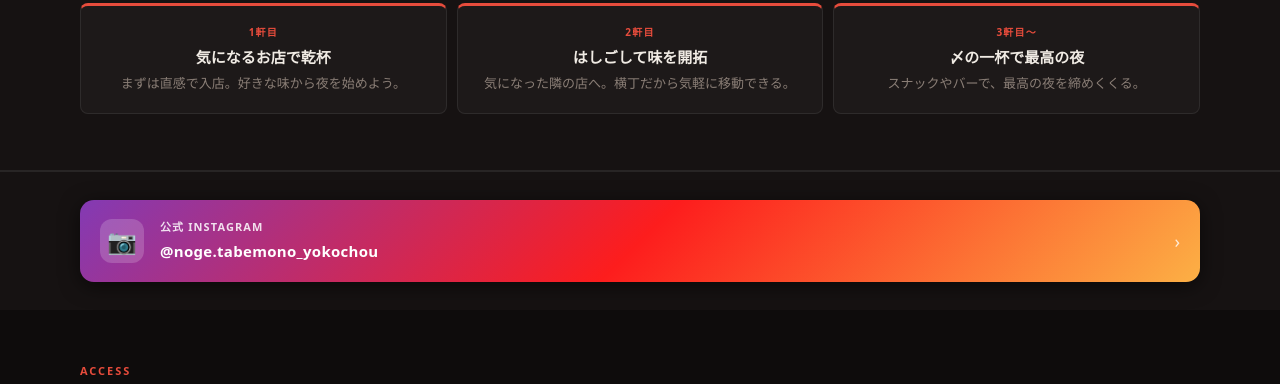
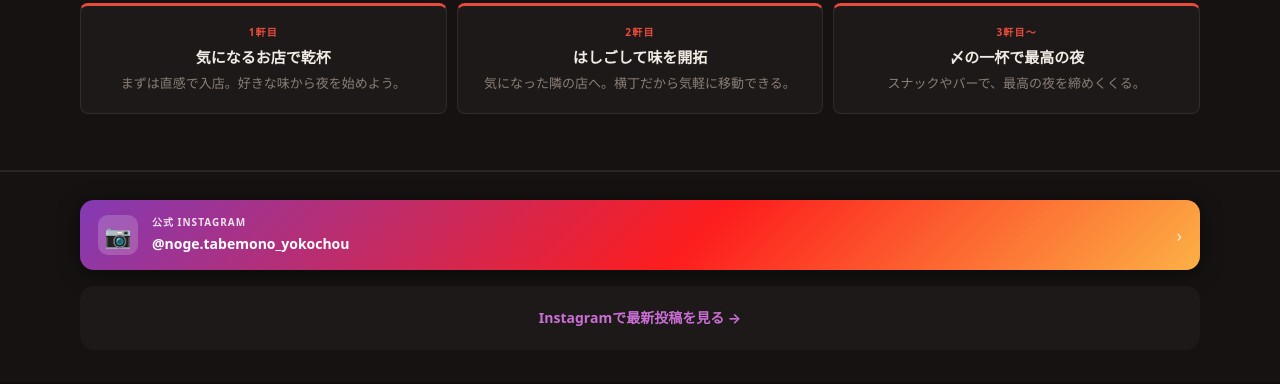
Before and after one commit to reciprorefcore-a11y/noge-demo, a plain HTML site: page index.html in a window 1280 px wide. Shown: the part 3409-3793 px from the top of the page. Drawn offline with Linux system fonts and the light colour scheme; no server answers; a web font is replaced by a local one.

Commit message:
feat: Instagram最新投稿を自動表示 (Vercel API Route)
- /api/instagram-latest.js: Instagram Basic Display APIから最新1件取得
  INSTAGRAM_TOKEN 環境変数で認証
  レスポンスを30分キャッシュ
- フロントエンド: fetchで最新投稿を取得し画像・キャプション表示
  API未設定/エラー時はInstagramプロフィールへのリンクにフォールバック

Co-Authored-By: Claude Sonnet 4.6 <noreply@anthropic.com>

```diff
--- a/index.html
+++ b/index.html
@@ -404,56 +404,100 @@
       line-height: 1.55;
     }
 
-    /* ===== Instagram Banner ===== */
+    /* ===== Instagram ===== */
     .insta-section {
-      padding: 28px 18px;
+      padding: 28px 18px 32px;
       background: var(--bg-2);
       border-top: 1px solid var(--line);
     }
     .insta-inner { max-width: 1120px; margin: 0 auto; }
-    .insta-link {
+
+    /* アカウントバナー */
+    .insta-account {
       display: flex;
       align-items: center;
-      gap: 16px;
-      padding: 18px 20px;
-      background: linear-gradient(135deg, #833ab4 0%, #fd1d1d 50%, #fcb045 100%);
+      gap: 14px;
+      padding: 14px 18px;
+      background: linear-gradient(135deg,#833ab4 0%,#fd1d1d 55%,#fcb045 100%);
       border-radius: var(--r);
       color: #fff;
-      text-decoration: none;
+      margin-bottom: 16px;
       box-shadow: var(--shadow);
     }
     .insta-icon {
       flex-shrink: 0;
-      width: 44px;
-      height: 44px;
+      width: 40px; height: 40px;
       background: rgba(255,255,255,.18);
-      border-radius: 12px;
-      display: flex;
-      align-items: center;
-      justify-content: center;
-      font-size: 24px;
-      line-height: 1;
+      border-radius: 10px;
+      display: flex; align-items: center; justify-content: center;
+      font-size: 22px; line-height: 1;
     }
-    .insta-text { min-width: 0; }
+    .insta-text { min-width: 0; flex: 1; }
     .insta-label {
+      display: block; font-size: 10px; font-weight: 700;
+      opacity: .85; letter-spacing: .1em; margin-bottom: 1px;
+    }
+    .insta-handle { display: block; font-size: 14px; font-weight: 800; }
+    .insta-arrow { font-size: 18px; opacity: .75; }
+
+    /* 最新投稿 */
+    .insta-latest { border-radius: var(--r); overflow: hidden; }
+    .insta-loading {
+      padding: 32px;
+      text-align: center;
+      color: var(--text-muted);
+      font-size: 13px;
+      background: var(--bg-card);
+      border-radius: var(--r);
+    }
+    .insta-post-link {
       display: block;
-      font-size: 11px;
-      font-weight: 700;
-      opacity: .85;
-      letter-spacing: .1em;
-      margin-bottom: 2px;
+      background: var(--bg-card);
+      border: 1px solid var(--line);
+      border-radius: var(--r);
+      overflow: hidden;
+      color: var(--text);
     }
-    .insta-handle {
+    .insta-post-img {
+      position: relative;
+      aspect-ratio: 1;
+      overflow: hidden;
+      background: var(--bg-card-2);
+    }
+    .insta-post-img img {
+      width: 100%; height: 100%;
+      object-fit: cover;
       display: block;
-      font-size: 15px;
-      font-weight: 800;
-      letter-spacing: .02em;
     }
-    .insta-arrow {
-      margin-left: auto;
-      font-size: 18px;
-      opacity: .8;
-      flex-shrink: 0;
+    .insta-video-badge {
+      position: absolute; top: 10px; right: 12px;
+      font-size: 20px; color: #fff;
+      text-shadow: 0 1px 4px rgba(0,0,0,.6);
+    }
+    .insta-caption {
+      margin: 0;
+      padding: 12px 14px 4px;
+      font-size: 13px; line-height: 1.6;
+      color: var(--text-sub);
+      display: -webkit-box;
+      -webkit-line-clamp: 2;
+      -webkit-box-orient: vertical;
+      overflow: hidden;
+    }
+    .insta-view-btn {
+      display: block;
+      padding: 10px 14px 14px;
+      font-size: 12px; font-weight: 800;
+      color: #c96fd4;
+      letter-spacing: .04em;
+    }
+    .insta-view-all {
+      display: flex; align-items: center; justify-content: center;
+      padding: 20px;
+      background: var(--bg-card);
+      border-radius: var(--r);
+      font-size: 14px; font-weight: 700;
+      color: #c96fd4;
     }
 
     /* ===== Access ===== */
@@ -705,10 +749,9 @@
     <!-- Instagram -->
     <section class="insta-section">
       <div class="insta-inner">
-        <a class="insta-link"
+        <a class="insta-account"
            href="https://www.instagram.com/noge.tabemono_yokochou/"
-           target="_blank" rel="noopener noreferrer"
-           aria-label="野毛たべもの横丁 公式Instagram">
+           target="_blank" rel="noopener noreferrer">
           <span class="insta-icon">📷</span>
           <span class="insta-text">
             <span class="insta-label">公式 INSTAGRAM</span>
@@ -716,6 +759,9 @@
           </span>
           <span class="insta-arrow">›</span>
         </a>
+        <div class="insta-latest" id="instaLatest">
+          <div class="insta-loading">読み込み中…</div>
+        </div>
       </div>
     </section>
 
@@ -901,6 +947,40 @@
       };
     }
 
+    /* ===== Instagram latest post ===== */
+    async function loadInstagram() {
+      const el = document.getElementById("instaLatest");
+      if (!el) return;
+      try {
+        const r = await fetch("/api/instagram-latest");
+        if (!r.ok) throw new Error("api-error");
+        const post = await r.json();
+        if (post.error) throw new Error(post.error);
+        const imgSrc = post.media_type === "VIDEO" ? post.thumbnail_url : post.media_url;
+        const cap = post.caption
+          ? post.caption.slice(0, 100) + (post.caption.length > 100 ? "…" : "")
+          : "";
+        el.innerHTML = `
+          <a class="insta-post-link" href="${post.permalink}"
+             target="_blank" rel="noopener noreferrer">
+            <div class="insta-post-img">
+              <img src="${imgSrc}" alt="最新のInstagram投稿" loading="lazy">
+              ${post.media_type === "VIDEO" ? '<span class="insta-video-badge">▶</span>' : ""}
+            </div>
+            ${cap ? `<p class="insta-caption">${cap}</p>` : ""}
+            <span class="insta-view-btn">Instagramで見る →</span>
+          </a>`;
+      } catch {
+        el.innerHTML = `
+          <a class="insta-view-all"
+             href="https://www.instagram.com/noge.tabemono_yokochou/"
+             target="_blank" rel="noopener noreferrer">
+            Instagramで最新投稿を見る →
+          </a>`;
+      }
+    }
+    loadInstagram();
+
     /* ===== Image map: responsive scaling ===== */
     function scaleMap() {
       const img = document.getElementById("yokochoMapImg");
```
Also changed, not shown: api/instagram-latest.js (added, +24 -0 lines).
